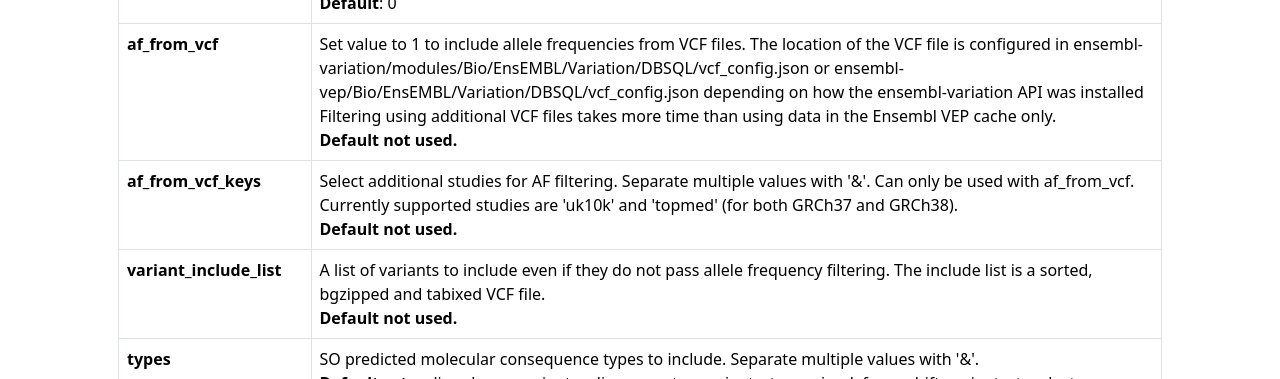
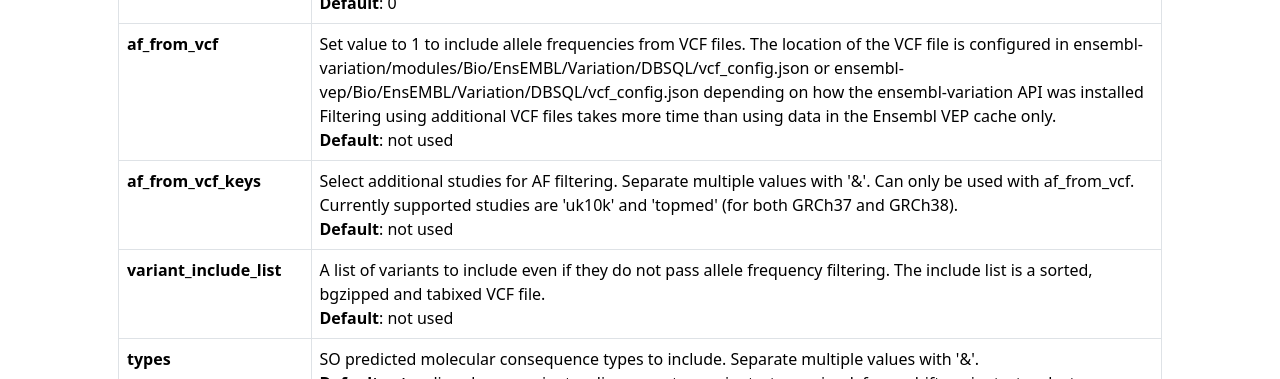
Before and after one commit to seeta-ramaraju/gene2phenotype_web, a Vue app: page /variant-filtering in a window 1280 px wide. Shown: the part 1680-2059 px from the top of the page. Built offline with nearby package versions, Linux system fonts and the light colour scheme; no server answers.

Commit message:
minor text change in Variant Filtering page

```diff
--- a/src/views/VariantFilteringView.vue
+++ b/src/views/VariantFilteringView.vue
@@ -206,7 +206,7 @@
             on how the ensembl-variation API was installed Filtering using
             additional VCF files takes more time than using data in the Ensembl
             VEP cache only.<br />
-            <b>Default not used.</b>
+            <b>Default</b>: not used
           </td>
         </tr>
         <tr>
@@ -215,7 +215,7 @@
             Select additional studies for AF filtering. Separate multiple values
             with '&'. Can only be used with af_from_vcf. Currently supported
             studies are 'uk10k' and 'topmed' (for both GRCh37 and GRCh38).<br />
-            <b>Default not used.</b>
+            <b>Default</b>: not used
           </td>
         </tr>
         <tr>
@@ -224,7 +224,7 @@
             A list of variants to include even if they do not pass allele
             frequency filtering. The include list is a sorted, bgzipped and
             tabixed VCF file.<br />
-            <b>Default not used.</b>
+            <b>Default</b>: not used
           </td>
         </tr>
         <tr>
```
